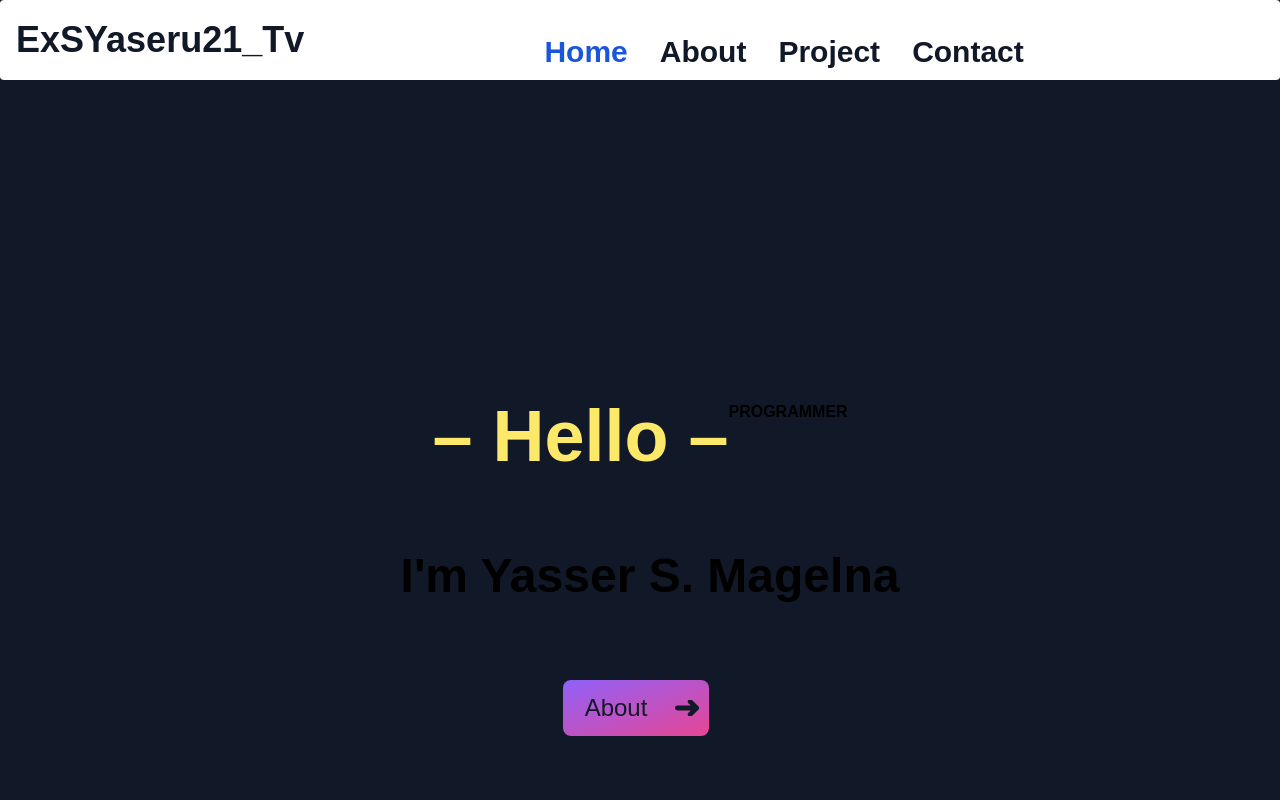
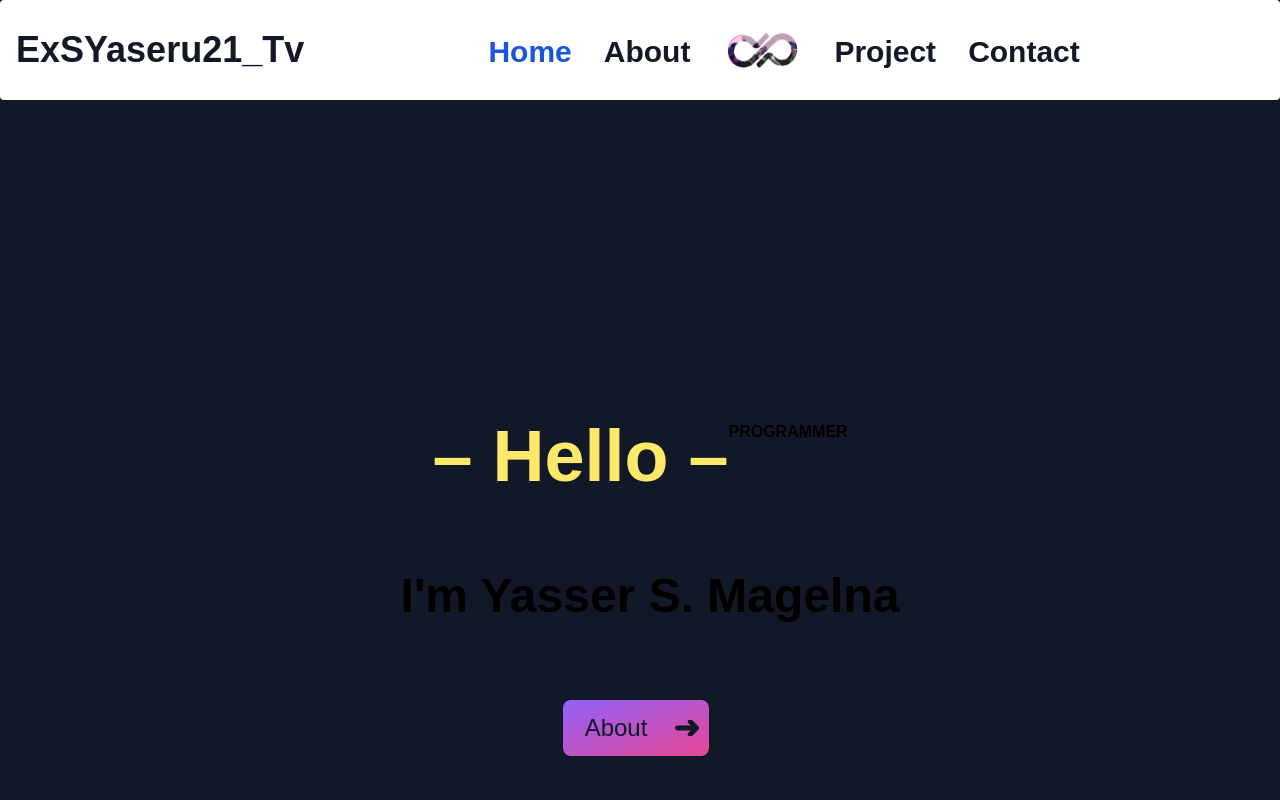
Before and after one commit to ExerSolution/LandingPage, a Next.js app: page / in a window 1280 px wide. Shown: the top 800 px of the page. Built offline with nearby package versions, Linux system fonts and the light colour scheme; a web font is replaced by a local one.

Commit message:
Update page.tsx

```diff
--- a/app/page.tsx
+++ b/app/page.tsx
@@ -21,7 +21,7 @@ export default function Landing() {
       <Navbar.Collapse>
           <Navbar.Link href="#" className="block mt-6 lg:text-3xl font-semibold pl-1 pr-4 text-white rounded md:bg-transparent md: text-base text-blue-700 md:p-0 md:dark:text-blue-500 " aria-current="page">Home</Navbar.Link>
           <Navbar.Link href="#about" className="block mt-6 lg:text-3xl font-semibold pl-3 pr-4 text-gray-900 rounded hover:bg-gray-100 md:hover:bg-transparent md:hover:text-blue-700 md:p-0 text-base dark:text-white md:dark:hover:text-blue-500 dark:hover:bg-gray-700 dark:hover:text-white md:dark:hover:bg-transparent dark:border-gray-700">About</Navbar.Link>
-          {/* <img className="rounded-full w-20 h-20" src="./img/logo.png" alt="image description" /> */}
+          <img className="rounded-full w-20 h-20" src="./img/logo.png" alt="image description" />
           <Navbar.Link href="#project" className="block mt-6 lg:text-3xl font-semibold pl-3 pr-4 text-gray-900 rounded hover:bg-gray-100 md:hover:bg-transparent md:hover:text-blue-700 md:p-0 text-base dark:text-white md:dark:hover:text-blue-500 dark:hover:bg-gray-700 dark:hover:text-white md:dark:hover:bg-transparent dark:border-gray-700">Project</Navbar.Link>
           <Navbar.Link href="#contact" className="block mt-6 lg:text-3xl font-semibold pl-3 pr-4 text-gray-900 rounded hover:bg-gray-100 md:hover:bg-transparent md:hover:text-blue-700 md:p-0 text-base dark:text-white md:dark:hover:text-blue-500 dark:hover:bg-gray-700 dark:hover:text-white md:dark:hover:bg-transparent dark:border-gray-700">Contact</Navbar.Link>
       </Navbar.Collapse>
```
